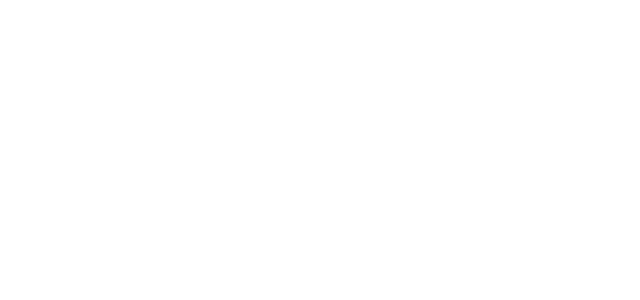
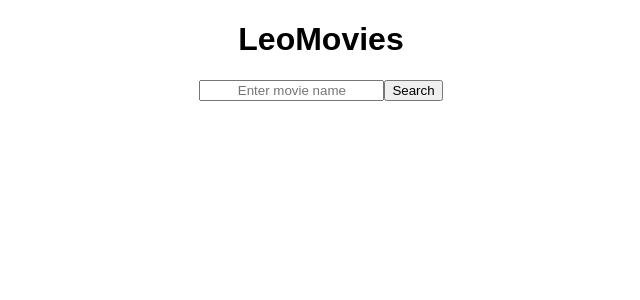
Before and after one commit to Hiddenstyle/the_leo_movie_app, a React (Create React App) app: page / in a window 1280 px wide. Shown: the top 300 px of the page, without its empty margins (319-959 px from the left). Built offline with nearby package versions, Linux system fonts and the light colour scheme; a web font is replaced by a local one.

Commit message:
Set up basic header and style.

```diff
--- a/src/App.js
+++ b/src/App.js
@@ -1,9 +1,25 @@
+import { useState } from 'react';
 import './styles/App.css';
 
-function App() {
+const App = () => {
+  const [searchTerm, setSearchTerm] = useState("");
+
+  const handleSearch = (event) => {
+    event.preventDefault();
+    console.log("Search value", searchTerm);
+  }
+
   return (
-    console.log("App component")
+    <div className='header'>
+      <h1 className='headerLogo'>LeoMovies</h1>
+
+      <form className='searchForm'>
+        <input type="text" placeholder='Enter movie name' onChange={(event) => setSearchTerm(event.target.value)} />
+        <button onClick={handleSearch}>Search</button>
+      </form>
+    </div>
   );
+
 }
 
 export default App;
--- a/src/styles/App.css
+++ b/src/styles/App.css
@@ -1,6 +1,6 @@
 @import url('https://fonts.googleapis.com/css2?family=Palanquin+Dark:wght@400;500;600;700&display=swap');
 
-.App {
+* {
   text-align: center;
   font-family: 'Palanquin Dark', sans-serif;
 }
```
